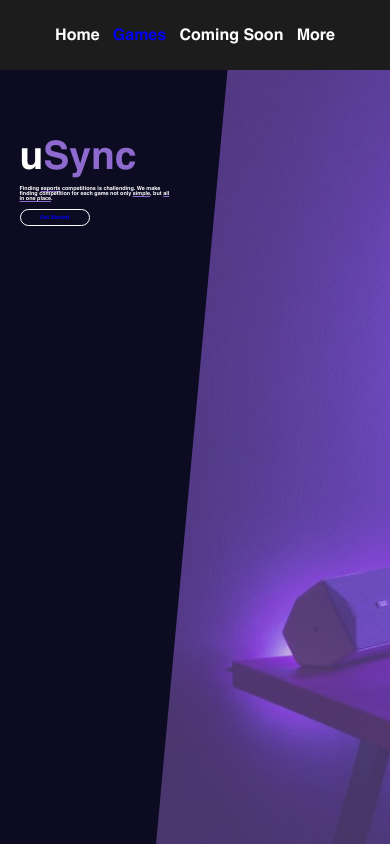
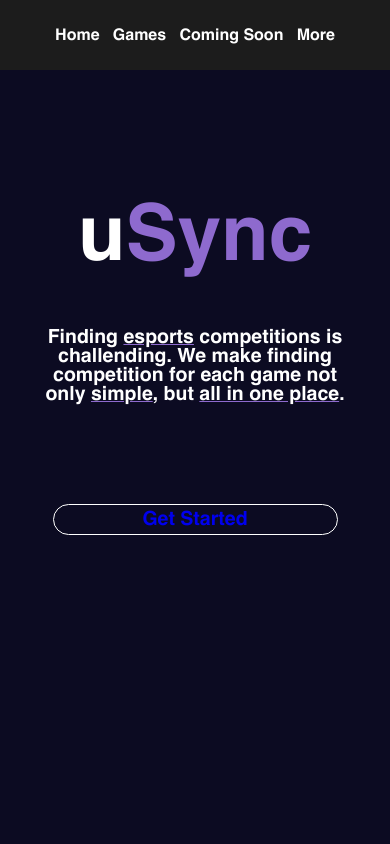
Before and after one commit to AidanQuigley/uSync, an Astro site: page / in a window 390 px wide. Shown: the top 844 px of the page. Built offline with nearby package versions, Linux system fonts and the light colour scheme; Astro itself is replaced by a stand-in of ours.

Commit message:
bug fixes 4

```diff
--- a/src/components/Body.css
+++ b/src/components/Body.css
@@ -1,5 +1,5 @@
 a:visited {
-    color: currentColor!important;
+     color: currentColor;
 }
 
 #body {
--- a/src/components/Home.css
+++ b/src/components/Home.css
@@ -1,9 +1,9 @@
-a:visited {
-    color:currentColor;
+a:link {
+    text-decoration: none;
 }
 
-a:link {
-    text-decoration: none;
+a:visited {
+    color: currentColor;
 }
 
 #heading {
@@ -126,4 +126,32 @@ a:link {
         width: 90%;
         margin-left: 5%;
     }
+    #heading {
+        background: #0C0B22;
+    }
+        #heading-textarea {
+            clip-path: none;
+        }
+        #heading-title {
+            margin: auto;
+            text-align: center;
+            font-size: 20vw;
+            width: auto;
+            margin-top: 100px;
+            z-index: 9;
+        }
+        #heading-subtitle {
+            margin: auto;
+            text-align: center;
+            font-size: 5vw;
+            width: 80%;
+            margin-top: 50px;
+        }
+        #heading-button {
+            margin: auto;
+            font-size: 5vw;
+            border: 0.3vw solid white;
+            width: 70%;
+            margin-top: 100px;
+        }
 }
--- a/src/components/Nav.css
+++ b/src/components/Nav.css
@@ -1,9 +1,10 @@
 nav a:link {
     text-decoration: none!important;
+    color: currentColor;
 }
 
-a:visited {
-    color: currentColor!important;
+nav a:visited {
+    color: currentColor;
 }
 
 nav {
--- a/src/components/Nav.jsx
+++ b/src/components/Nav.jsx
@@ -21,7 +21,7 @@ const Nav = () => {
                     </li>
                     <a href='/coming-soon'><li id='navComingSoon'>Coming Soon</li></a>
                     <li id='navMore' onclick="void(0)">
-                        <a onClick="void(0)">More</a>
+                        <a href='.' onClick="void(0)">More</a>
                         <ul id='moreDropDown'>
                             <a href='/more/verification'><li className='ddGame'>Verification</li></a>
                             <a href='/more/event-host'><li className='ddGame'>Event Host</li></a>
```
